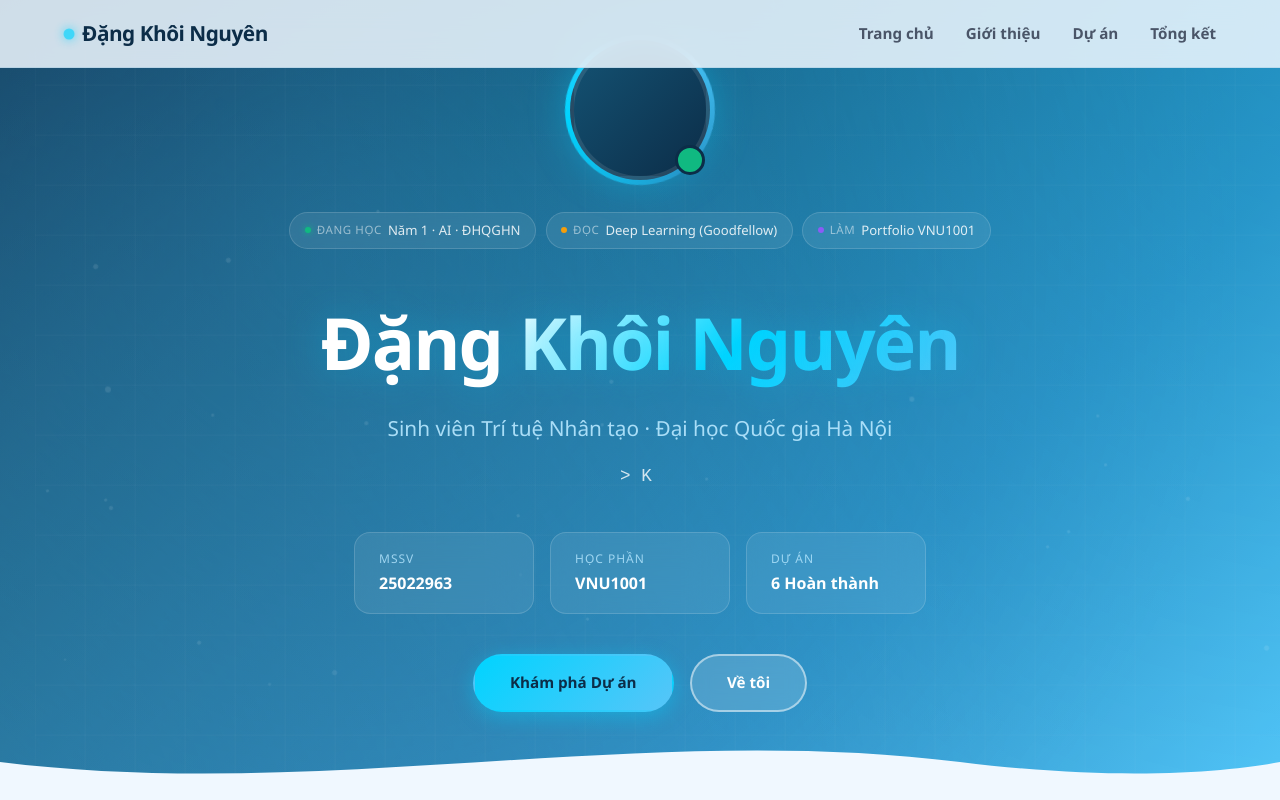
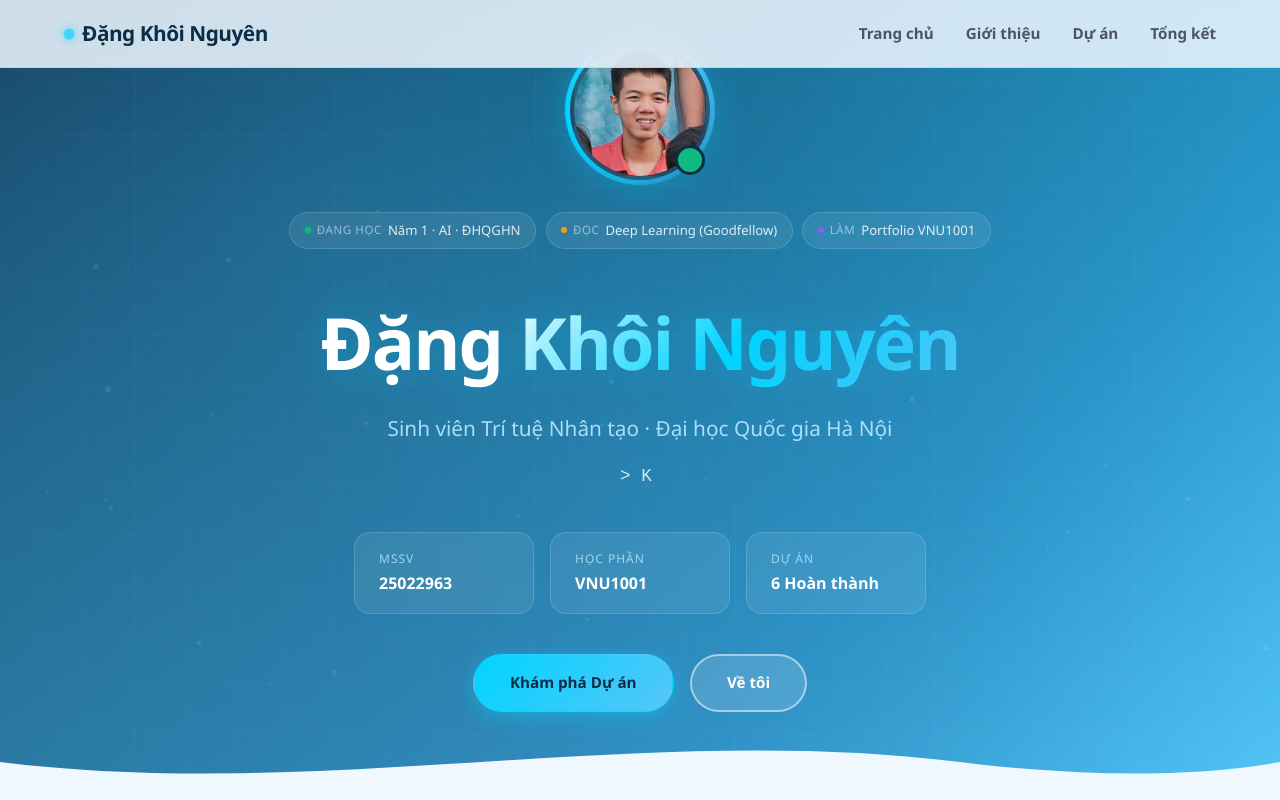
Before and after one commit to bikhoi/billbo11, a plain HTML site: page index.html in a window 1280 px wide. Shown: the top 800 px of the page. Drawn offline with Linux system fonts and the light colour scheme.

Commit message:
Update index.html

```diff
--- a/index.html
+++ b/index.html
@@ -132,7 +132,7 @@
  position: relative; width: 140px; height: 140px; border-radius: 50%;
  background: linear-gradient(135deg, var(--blue-mid), var(--blue-dark));
  display: flex; align-items: center; justify-content: center;
- font-size: 3.5rem; color: white; z-index: 2;
+ z-index: 2; overflow: hidden;
  border: 4px solid rgba(255,255,255,0.1);
  box-shadow: 0 0 40px rgba(0, 212, 255, 0.4);
  }
@@ -439,6 +439,7 @@
  border: 1px solid white;
  box-shadow: 0 25px 80px rgba(0,0,0,0.3);
  position: relative;
+ contain: paint;
  }
  .modal.active .modal-content { transform: scale(1) translateY(0); }
 
@@ -802,7 +803,9 @@
  <!-- Avatar -->
  <div class="avatar-container">
  <div class="avatar-ring"></div>
- <div class="avatar"></div>
+ <div class="avatar">
+ <img src="avatar.jpg" alt="Đặng Khôi Nguyên" style="width:100%;height:100%;object-fit:cover;border-radius:50%;display:block;">
+ </div>
  <div class="avatar-badge"></div>
  </div>
 
```
